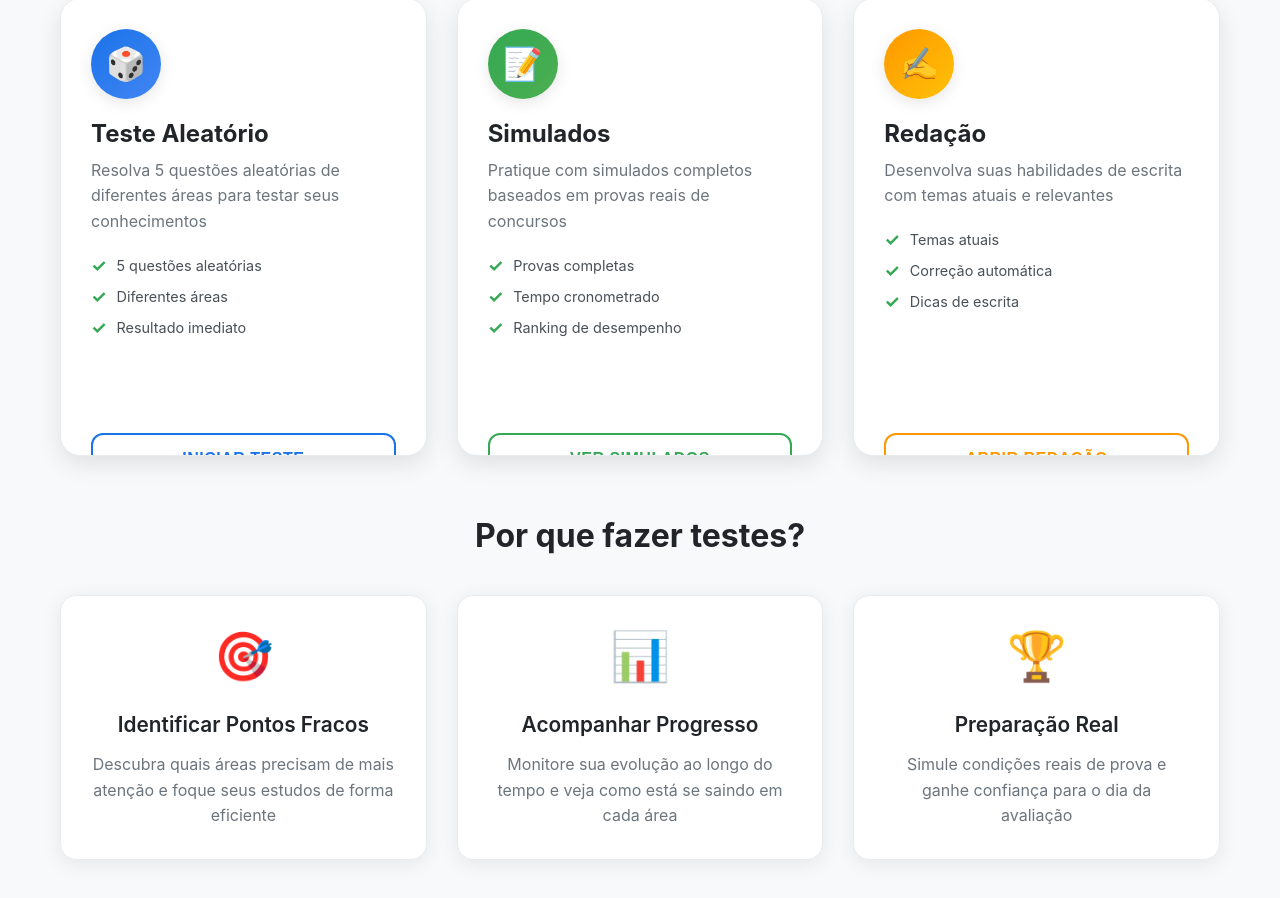
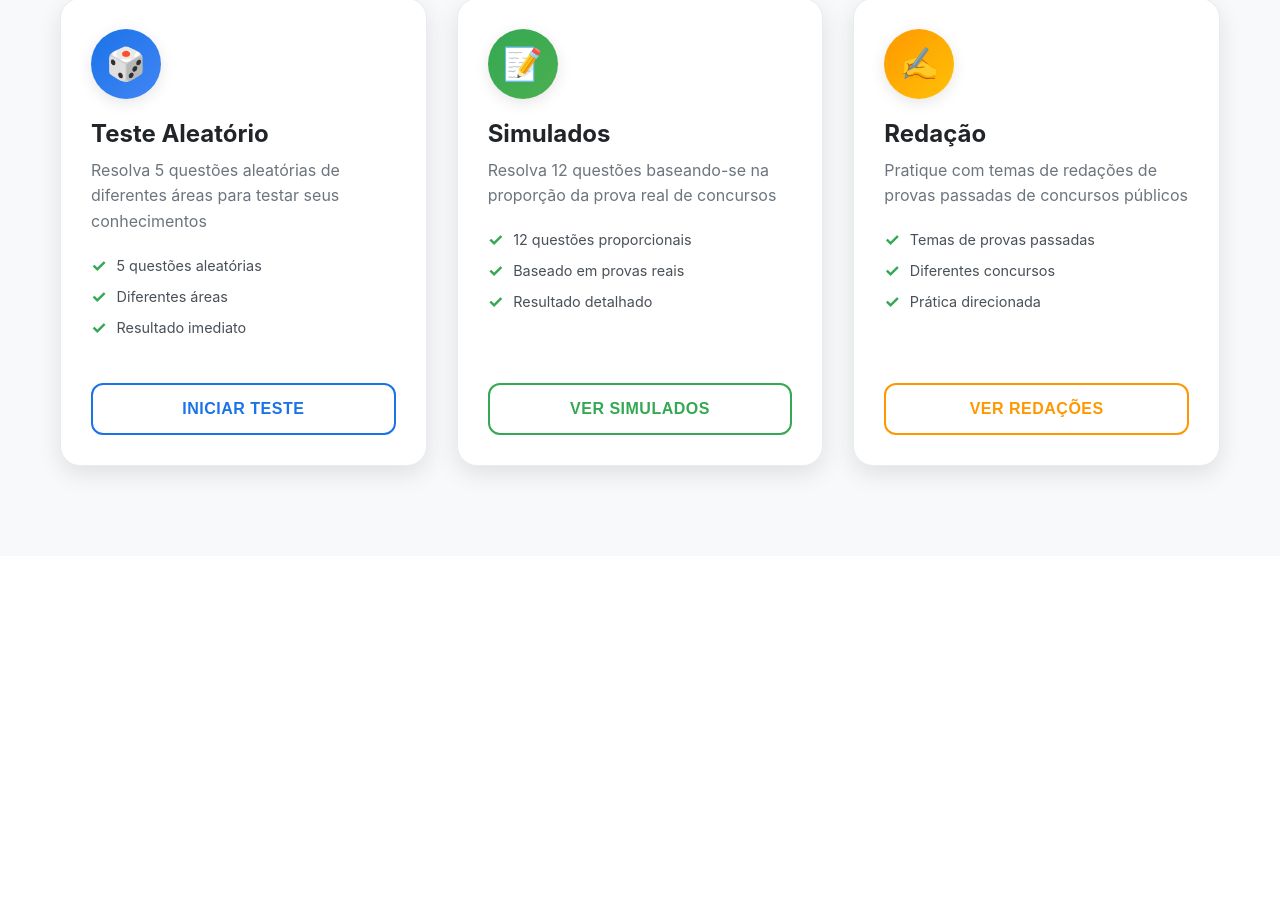
Before and after one commit to bjornhonor/Questions-Bank, a React (Vite) app in the folder frontend/: page /tests in a window 1280 px wide. Shown: the part 472-1370 px from the top of the page. After the commit the page ends 1028 px from the top, so only its background shows below. Built offline with nearby package versions, Linux system fonts and the light colour scheme; sample sign-in values are in the browser's storage.

Commit message:
seção de testes

```diff
--- a/frontend/src/pages/RedacaoPage.jsx
+++ b/frontend/src/pages/RedacaoPage.jsx
@@ -11,22 +11,22 @@ function RedacaoPage() {
         <div style={styles.titleSection}>
           <h1 style={styles.title}>Redação</h1>
           <p style={styles.subtitle}>
-            Desenvolva suas habilidades de escrita com temas atuais e relevantes
+            Pratique com temas de redações de provas passadas de concursos públicos
           </p>
         </div>
 
         <div style={styles.statsContainer}>
           <div style={styles.statCard}>
-            <div style={styles.statNumber}>✍️</div>
-            <div style={styles.statLabel}>Escrita</div>
+            <div style={styles.statNumber}>📚</div>
+            <div style={styles.statLabel}>Provas Passadas</div>
           </div>
           <div style={styles.statCard}>
             <div style={styles.statNumber}>🚧</div>
             <div style={styles.statLabel}>Em Breve</div>
           </div>
           <div style={styles.statCard}>
-            <div style={styles.statNumber}>📝</div>
-            <div style={styles.statLabel}>Correção</div>
+            <div style={styles.statNumber}>✍️</div>
+            <div style={styles.statLabel}>Prática</div>
           </div>
         </div>
       </div>
@@ -37,44 +37,44 @@ function RedacaoPage() {
           <div style={styles.comingSoonIcon}>📚</div>
           <h2 style={styles.comingSoonTitle}>Módulo de Redação em Desenvolvimento</h2>
           <p style={styles.comingSoonText}>
-            Estamos criando uma experiência completa para aprimorar suas habilidades de redação.
-            Em breve, você terá acesso a temas atuais, correção automática e dicas personalizadas.
+            Estamos criando uma biblioteca completa de temas de redação de provas passadas.
+            Em breve, você terá acesso a centenas de temas reais de concursos públicos.
           </p>
 
           <div style={styles.featuresPreview}>
             <h3 style={styles.featuresTitle}>O que estará disponível:</h3>
             <div style={styles.featuresList}>
               <div style={styles.featureItem}>
-                <span style={styles.featureIcon}>📰</span>
-                <span>Temas atuais e relevantes</span>
+                <span style={styles.featureIcon}>📚</span>
+                <span>Temas de provas passadas</span>
               </div>
               <div style={styles.featureItem}>
-                <span style={styles.featureIcon}>🤖</span>
-                <span>Correção automática inteligente</span>
+                <span style={styles.featureIcon}>🏛️</span>
+                <span>Diferentes órgãos públicos</span>
               </div>
               <div style={styles.featureItem}>
-                <span style={styles.featureIcon}>💡</span>
-                <span>Dicas personalizadas de melhoria</span>
+                <span style={styles.featureIcon}>📝</span>
+                <span>Diversos tipos de redação</span>
               </div>
               <div style={styles.featureItem}>
                 <span style={styles.featureIcon}>📊</span>
-                <span>Análise de estrutura e coesão</span>
+                <span>Histórico de temas por ano</span>
               </div>
               <div style={styles.featureItem}>
                 <span style={styles.featureIcon}>🎯</span>
-                <span>Diferentes tipos de redação</span>
+                <span>Prática direcionada</span>
               </div>
               <div style={styles.featureItem}>
                 <span style={styles.featureIcon}>📈</span>
                 <span>Acompanhamento de progresso</span>
               </div>
               <div style={styles.featureItem}>
-                <span style={styles.featureIcon}>🏆</span>
-                <span>Banco de redações modelo</span>
+                <span style={styles.featureIcon}>🔍</span>
+                <span>Busca por tema ou concurso</span>
               </div>
               <div style={styles.featureItem}>
-                <span style={styles.featureIcon}>⏱️</span>
-                <span>Cronômetro para prática</span>
+                <span style={styles.featureIcon}>💾</span>
+                <span>Salvar rascunhos</span>
               </div>
             </div>
           </div>
@@ -82,9 +82,9 @@ function RedacaoPage() {
           <div style={styles.tipBox}>
             <h4 style={styles.tipTitle}>💡 Dica Enquanto Aguarda:</h4>
             <p style={styles.tipText}>
-              Pratique lendo editoriais de jornais, identifique a estrutura argumentativa
-              e tente reescrevê-los com suas próprias palavras. Isso ajudará a desenvolver
-              seu estilo de escrita e repertório cultural.
+              Pesquise temas de redação de concursos passados na internet e pratique escrevendo
+              sobre eles. Observe os padrões dos temas mais cobrados e familiarize-se com
+              diferentes tipos de textos solicitados (dissertativo, argumentativo, etc.).
             </p>
           </div>
 
--- a/frontend/src/pages/SimuladosPage.jsx
+++ b/frontend/src/pages/SimuladosPage.jsx
@@ -11,22 +11,22 @@ function SimuladosPage() {
         <div style={styles.titleSection}>
           <h1 style={styles.title}>Simulados</h1>
           <p style={styles.subtitle}>
-            Pratique com simulados completos baseados em provas reais de concursos
+            Resolva 12 questões baseando-se na proporção da prova real de concursos
           </p>
         </div>
 
         <div style={styles.statsContainer}>
           <div style={styles.statCard}>
-            <div style={styles.statNumber}>🚧</div>
-            <div style={styles.statLabel}>Em Breve</div>
+            <div style={styles.statNumber}>12</div>
+            <div style={styles.statLabel}>Questões</div>
           </div>
           <div style={styles.statCard}>
-            <div style={styles.statNumber}>⏰</div>
-            <div style={styles.statLabel}>Aguarde</div>
+            <div style={styles.statNumber}>⚖️</div>
+            <div style={styles.statLabel}>Proporcionais</div>
           </div>
           <div style={styles.statCard}>
             <div style={styles.statNumber}>🎯</div>
-            <div style={styles.statLabel}>Preparação</div>
+            <div style={styles.statLabel}>Direcionado</div>
           </div>
         </div>
       </div>
@@ -38,7 +38,7 @@ function SimuladosPage() {
           <h2 style={styles.comingSoonTitle}>Funcionalidade em Desenvolvimento</h2>
           <p style={styles.comingSoonText}>
             Estamos trabalhando duro para trazer os melhores simulados para você.
-            Em breve, você poderá praticar com provas completas, cronômetro e ranking de desempenho.
+            Em breve, você poderá praticar com 12 questões proporcionais baseadas em provas reais.
           </p>
 
           <div style={styles.featuresPreview}>
@@ -46,27 +46,27 @@ function SimuladosPage() {
             <div style={styles.featuresList}>
               <div style={styles.featureItem}>
                 <span style={styles.featureIcon}>📝</span>
-                <span>Simulados baseados em provas reais</span>
+                <span>12 questões por simulado</span>
               </div>
               <div style={styles.featureItem}>
-                <span style={styles.featureIcon}>⏱️</span>
-                <span>Cronômetro para simular condições reais</span>
+                <span style={styles.featureIcon}>⚖️</span>
+                <span>Proporção baseada em provas reais</span>
               </div>
               <div style={styles.featureItem}>
                 <span style={styles.featureIcon}>📊</span>
                 <span>Relatórios detalhados de desempenho</span>
               </div>
               <div style={styles.featureItem}>
-                <span style={styles.featureIcon}>🏆</span>
-                <span>Ranking entre usuários</span>
+                <span style={styles.featureIcon}>🎯</span>
+                <span>Questões de diferentes áreas</span>
               </div>
               <div style={styles.featureItem}>
                 <span style={styles.featureIcon}>📚</span>
-                <span>Diferentes níveis de dificuldade</span>
+                <span>Baseado em concursos públicos</span>
               </div>
               <div style={styles.featureItem}>
-                <span style={styles.featureIcon}>🎯</span>
-                <span>Simulados por área específica</span>
+                <span style={styles.featureIcon}>🔄</span>
+                <span>Simulados ilimitados</span>
               </div>
             </div>
           </div>
--- a/frontend/src/pages/TestsPage.jsx
+++ b/frontend/src/pages/TestsPage.jsx
@@ -20,22 +20,22 @@ function TestsPage() {
     {
       id: 'simulados',
       title: 'Simulados',
-      description: 'Pratique com simulados completos baseados em provas reais de concursos',
+      description: 'Resolva 12 questões baseando-se na proporção da prova real de concursos',
       icon: '📝',
       color: '#34a853',
       gradient: 'linear-gradient(135deg, #34a853 0%, #4caf50 100%)',
       route: '/simulados',
-      features: ['Provas completas', 'Tempo cronometrado', 'Ranking de desempenho']
+      features: ['12 questões proporcionais', 'Baseado em provas reais', 'Resultado detalhado']
     },
     {
       id: 'redacao',
       title: 'Redação',
-      description: 'Desenvolva suas habilidades de escrita com temas atuais e relevantes',
+      description: 'Pratique com temas de redações de provas passadas de concursos públicos',
       icon: '✍️',
       color: '#ff9800',
       gradient: 'linear-gradient(135deg, #ff9800 0%, #ffc107 100%)',
       route: '/redacao',
-      features: ['Temas atuais', 'Correção automática', 'Dicas de escrita']
+      features: ['Temas de provas passadas', 'Diferentes concursos', 'Prática direcionada']
     }
   ];
 
@@ -58,14 +58,6 @@ function TestsPage() {
           <div style={styles.statCard}>
             <div style={styles.statNumber}>3</div>
             <div style={styles.statLabel}>Modalidades</div>
-          </div>
-          <div style={styles.statCard}>
-            <div style={styles.statNumber}>∞</div>
-            <div style={styles.statLabel}>Possibilidades</div>
-          </div>
-          <div style={styles.statCard}>
-            <div style={styles.statNumber}>100%</div>
-            <div style={styles.statLabel}>Aprendizado</div>
           </div>
         </div>
       </div>
@@ -128,7 +120,7 @@ function TestsPage() {
                   border: `2px solid ${card.color}`,
                 }}>
                   {card.id === 'random-test' ? 'Iniciar Teste' :
-                   card.id === 'simulados' ? 'Ver Simulados' : 'Abrir Redação'}
+                   card.id === 'simulados' ? 'Ver Simulados' : 'Ver Redações'}
                 </button>
               </div>
             </div>
@@ -136,33 +128,7 @@ function TestsPage() {
         ))}
       </div>
 
-      {/* Seção de Estatísticas */}
-      <div style={styles.infoSection}>
-        <h2 style={styles.infoTitle}>Por que fazer testes?</h2>
-        <div style={styles.infoGrid}>
-          <div style={styles.infoCard}>
-            <div style={styles.infoIcon}>🎯</div>
-            <h4 style={styles.infoCardTitle}>Identificar Pontos Fracos</h4>
-            <p style={styles.infoCardText}>
-              Descubra quais áreas precisam de mais atenção e foque seus estudos de forma eficiente
-            </p>
-          </div>
-          <div style={styles.infoCard}>
-            <div style={styles.infoIcon}>📊</div>
-            <h4 style={styles.infoCardTitle}>Acompanhar Progresso</h4>
-            <p style={styles.infoCardText}>
-              Monitore sua evolução ao longo do tempo e veja como está se saindo em cada área
-            </p>
-          </div>
-          <div style={styles.infoCard}>
-            <div style={styles.infoIcon}>🏆</div>
-            <h4 style={styles.infoCardTitle}>Preparação Real</h4>
-            <p style={styles.infoCardText}>
-              Simule condições reais de prova e ganhe confiança para o dia da avaliação
-            </p>
-          </div>
-        </div>
-      </div>
+
     </div>
   );
 }
@@ -253,7 +219,9 @@ const styles = {
     cursor: 'pointer',
     position: 'relative',
     overflow: 'hidden',
-    minHeight: '400px',
+    minHeight: '450px',
+    display: 'flex',
+    flexDirection: 'column',
   },
 
   hoverIndicator: {
@@ -270,6 +238,7 @@ const styles = {
     height: '100%',
     display: 'flex',
     flexDirection: 'column',
+    flex: '1',
   },
 
   cardIcon: {
@@ -308,6 +277,9 @@ const styles = {
   featuresContainer: {
     flex: '1',
     marginBottom: '25px',
+    display: 'flex',
+    flexDirection: 'column',
+    justifyContent: 'flex-start',
   },
 
   feature: {
@@ -330,6 +302,7 @@ const styles = {
 
   cardFooter: {
     marginTop: 'auto',
+    paddingTop: '10px',
   },
 
   cardButton: {
@@ -343,53 +316,6 @@ const styles = {
     textTransform: 'uppercase',
     letterSpacing: '0.5px',
   },
-
-  infoSection: {
-    marginTop: '60px',
-    textAlign: 'center',
-  },
-
-  infoTitle: {
-    fontSize: '2em',
-    fontWeight: '700',
-    color: '#212529',
-    marginBottom: '40px',
-  },
-
-  infoGrid: {
-    display: 'grid',
-    gridTemplateColumns: 'repeat(auto-fit, minmax(280px, 1fr))',
-    gap: '30px',
-  },
-
-  infoCard: {
-    background: 'white',
-    padding: '30px',
-    borderRadius: '16px',
-    border: '1px solid #e9ecef',
-    boxShadow: '0 4px 20px rgba(0,0,0,0.08)',
-    transition: 'transform 0.3s ease',
-    textAlign: 'center',
-  },
-
-  infoIcon: {
-    fontSize: '3em',
-    marginBottom: '20px',
-  },
-
-  infoCardTitle: {
-    fontSize: '1.3em',
-    fontWeight: '600',
-    color: '#212529',
-    marginBottom: '15px',
-  },
-
-  infoCardText: {
-    fontSize: '1em',
-    color: '#6c757d',
-    lineHeight: '1.6',
-    margin: '0',
-  },
 };
 
 export default TestsPage;
```
Also changed, not shown: frontend/src/pages/TestsPage.css (+1 -15 lines).
